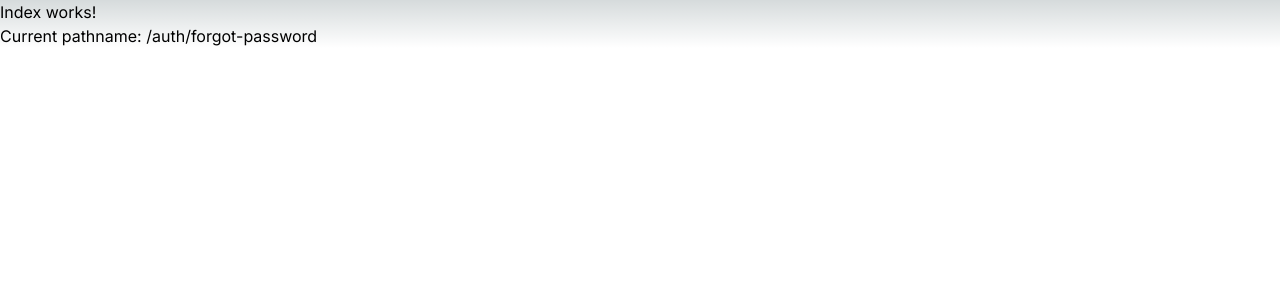
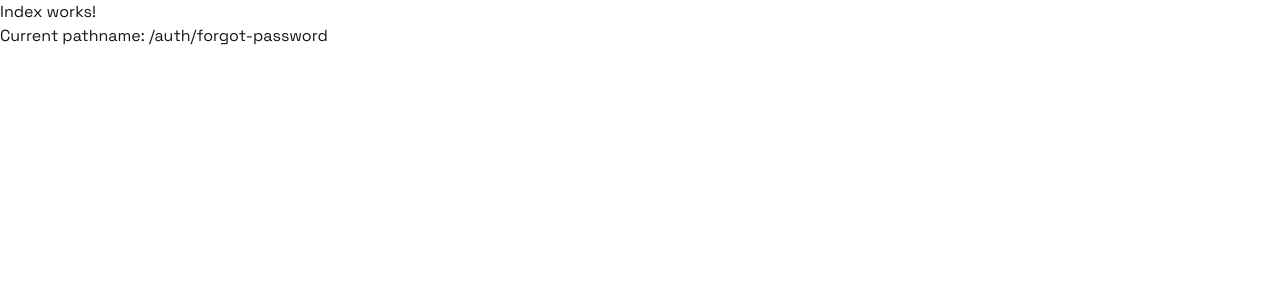
Before and after one commit to Adedoyin-Emmanuel/agronomix, a Next.js app: page /auth/forgot-password in a window 1280 px wide. Shown: the top 300 px of the page. Built offline with nearby package versions, Linux system fonts and the light colour scheme.

Commit message:
Feat: Added project font

```diff
--- a/app/globals.css
+++ b/app/globals.css
@@ -1,6 +1,17 @@
 @tailwind base;
 @tailwind components;
 @tailwind utilities;
+
+@font-face {
+  src: url("/fonts/space-grotesk.ttf");
+  font-family: SpaceMono;
+  font-weight: normal;
+  font-style: normal;
+}
+
+*, body {
+  font-family: SpaceMono !important;
+}
 
 :root {
   --foreground-rgb: 0, 0, 0;
@@ -15,13 +26,3 @@
     --background-end-rgb: 0, 0, 0;
   }
 }
-
-body {
-  color: rgb(var(--foreground-rgb));
-  background: linear-gradient(
-      to bottom,
-      transparent,
-      rgb(var(--background-end-rgb))
-    )
-    rgb(var(--background-start-rgb));
-}
```
Also changed, not shown: public/fonts/space-grotesk.ttf (added).
